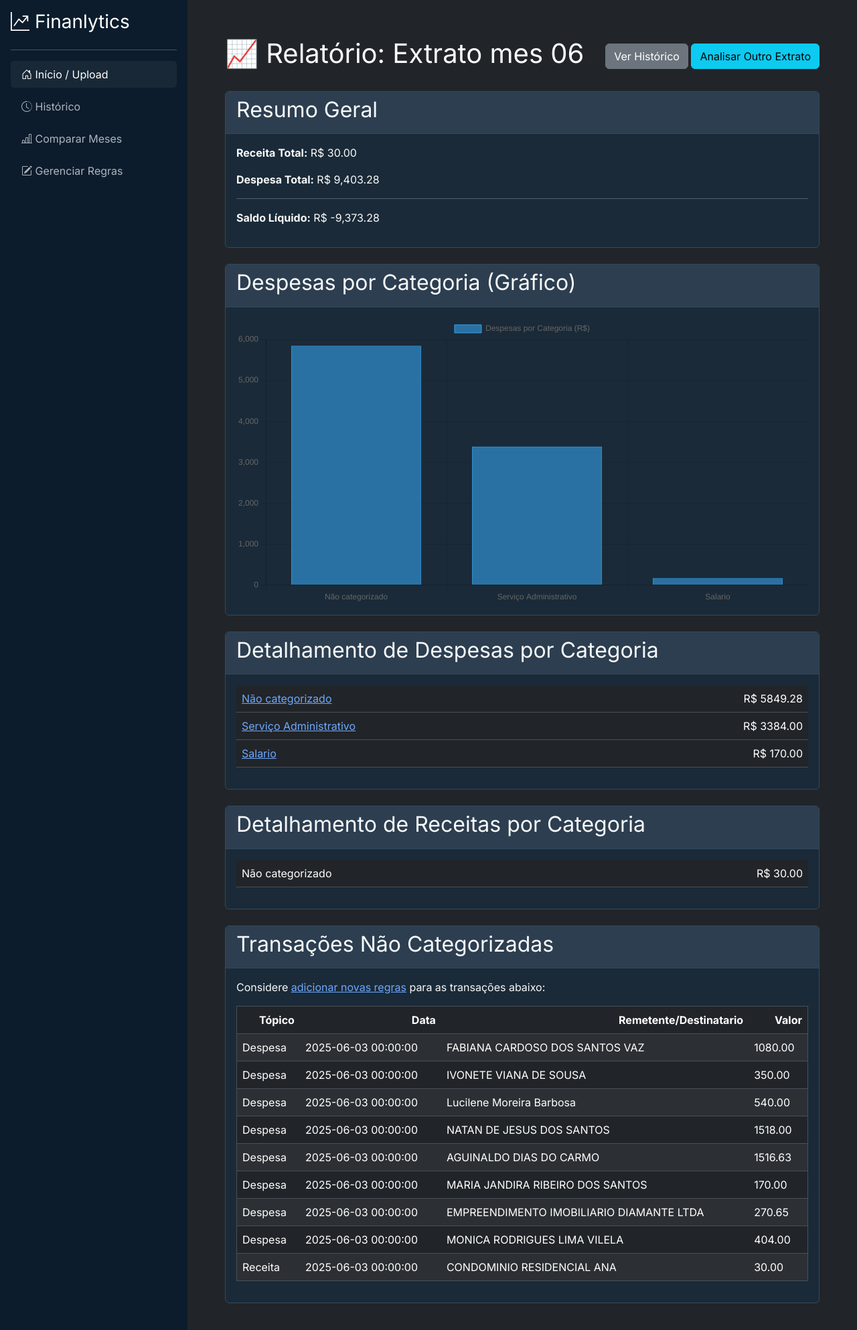
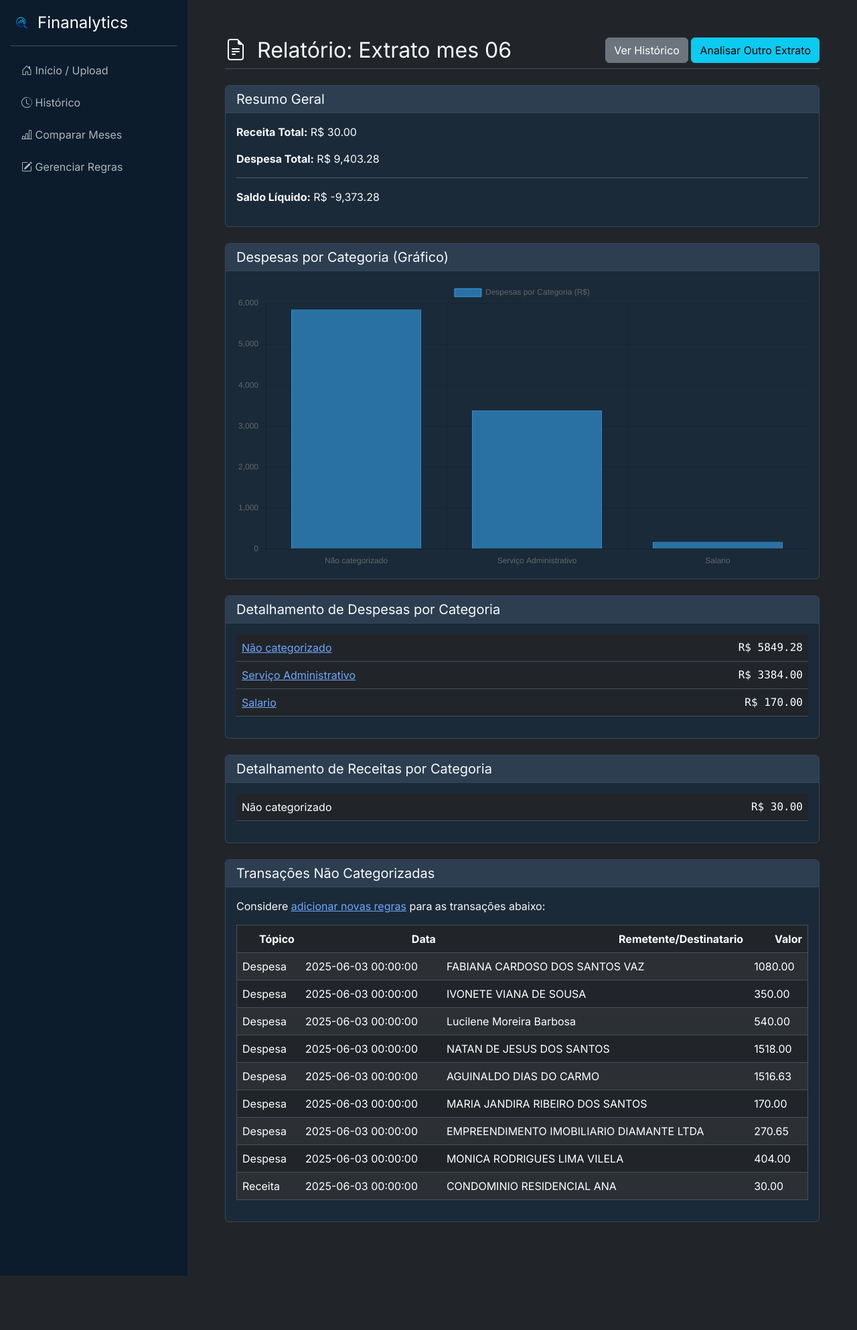
Before and after one commit to ArturCangussu/Finalytics_Pessoal, a Django app: page /relatorio/1/ in a window 1280 px wide. Shown: the top 1986 px of the page at 67% size. After the commit the page ends 1905 px from the top, so only its background shows below. Run offline with Django 5.2, Linux system fonts and the light colour scheme; a user stored in the database is signed in; data comes from the database, SQL or seed files in the repository; both versions use the stored data as it was after the commit.

Commit message:
Feat: Estética e debug

```diff
--- a/analisador/templates/analisador/base.html
+++ b/analisador/templates/analisador/base.html
@@ -5,12 +5,14 @@
     <meta charset="utf-8">
     <meta name="viewport" content="width=device-width, initial-scale=1">
     <title>{% block title %}Dashboard{% endblock %} - Analisador Financeiro</title>
-            <link rel="icon" type="image/png" href="/favicon-96x96.png" sizes="96x96" />
-                <link rel="icon" type="image/svg+xml" href="/favicon.svg" />
-                <link rel="shortcut icon" href="/favicon.ico" />
-                <link rel="apple-touch-icon" sizes="180x180" href="/apple-touch-icon.png" />
-                <meta name="apple-mobile-web-app-title" content="Finanlytics" />
-                <link rel="manifest" href="/site.webmanifest" />
+            <!-- =================== FAVICON LINKS =================== -->
+<link rel="apple-touch-icon" sizes="180x180" href="{% static 'img/apple-touch-icon.png' %}">
+<link rel="icon" type="image/png" sizes="96x96" href="{% static 'img/favicon-96x96.png' %}">
+<link rel="icon" type="image/svg+xml" href="{% static 'img/favicon.svg' %}">
+<link rel="shortcut icon" href="{% static 'img/favicon.ico' %}">
+<link rel="manifest" href="{% static 'img/site.webmanifest' %}">
+<meta name="apple-mobile-web-app-title" content="Finanlytics">
+<!-- ===================================================== -->
     <link href="https://cdn.jsdelivr.net/npm/bootstrap@5.3.3/dist/css/bootstrap.min.css" rel="stylesheet">
     <link rel="stylesheet" href="https://cdn.jsdelivr.net/npm/bootstrap-icons@1.11.3/font/bootstrap-icons.min.css">
     <script src="https://cdn.jsdelivr.net/npm/chart.js"></script>
@@ -25,20 +27,32 @@
     <div class="d-flex">
         <nav class="sidebar">
             <div class="sidebar-header">
-                <h3><i class="bi bi-graph-up-arrow"></i> Finanlytics </h3>
+                <a href="{% url 'home' %}" class="d-flex align-items-center text-white text-decoration-none">
+                    <img src="{% static 'img/logo512.png' %}" alt="Finanalytics Logo" width="32" height="32" class="me-2">
+                    <span class="fs-4">Finanalytics</span>
+                </a>
             </div>
+
             <ul class="nav flex-column">
     <li class="nav-item">
-                    <a class="nav-link active" href="{% url 'home' %}"><i class="bi bi-house-door"></i> Início / Upload</a>
+        <a class="nav-link {% if active_page == 'home' %}active{% endif %}" href="{% url 'home' %}">
+            <i class="bi bi-house-door"></i> Início / Upload
+        </a>
     </li>
     <li class="nav-item">
-                    <a class="nav-link" href="{% url 'historico' %}"><i class="bi bi-clock-history"></i> Histórico</a>
+        <a class="nav-link {% if active_page == 'historico' %}active{% endif %}" href="{% url 'historico' %}">
+            <i class="bi bi-clock-history"></i> Histórico
+        </a>
     </li>
     <li class="nav-item">
-                    <a class="nav-link" href="{% url 'comparar' %}"><i class="bi bi-bar-chart-line"></i> Comparar Meses</a>
+        <a class="nav-link {% if active_page == 'comparar' %}active{% endif %}" href="{% url 'comparar' %}">
+            <i class="bi bi-bar-chart-line"></i> Comparar Meses
+        </a>
     </li>
     <li class="nav-item">
-                    <a class="nav-link" href="{% url 'gerenciar_regras' %}"><i class="bi bi-pencil-square"></i> Gerenciar Regras</a>
+        <a class="nav-link {% if active_page == 'regras' %}active{% endif %}" href="{% url 'gerenciar_regras' %}">
+            <i class="bi bi-pencil-square"></i> Gerenciar Regras
+        </a>
     </li>
 </ul>
         </nav>
--- a/analisador/templates/analisador/comparar.html
+++ b/analisador/templates/analisador/comparar.html
@@ -4,7 +4,7 @@
 
 {% block content %}
     <div class="d-flex justify-content-between align-items-center mb-4 pb-2 border-bottom">
-        <h1 class="h2">📊 Comparar Meses</h1>
+        <h1 class="h2 mb-0"><i class="bi bi-bar-chart-line me-3"></i>Comparar Meses</h1>
     </div>
 
     <div class="card shadow-sm">
--- a/analisador/templates/analisador/gerenciar_regras.html
+++ b/analisador/templates/analisador/gerenciar_regras.html
@@ -4,9 +4,10 @@
 
 {% block content %}
     <div class="d-flex justify-content-between align-items-center mb-4 pb-2 border-bottom">
-        <h1 class="h2">📋 Gerenciar Regras de Categorização</h1>
+        <h1 class="h2 mb-0"><i class="bi bi-pencil-square me-3"></i>Gerenciar Regras de Categorização</h1>
     </div>
 
+    <!-- Card para adicionar nova regra -->
     <div class="card shadow-sm mb-4">
         <div class="card-header">
             <h5 class="card-title mb-0">Adicionar Nova Regra</h5>
@@ -29,6 +30,7 @@
         </div>
     </div>
 
+    <!-- Card com a lista de regras existentes -->
     <div class="card shadow-sm">
         <div class="card-header">
             <h5 class="card-title mb-0">Regras Salvas</h5>
--- a/analisador/templates/analisador/historico.html
+++ b/analisador/templates/analisador/historico.html
@@ -4,7 +4,7 @@
 
 {% block content %}
     <div class="d-flex justify-content-between align-items-center mb-4 pb-2 border-bottom">
-        <h1 class="h2"> Histórico de Extratos</h1>
+        <h1 class="h2 mb-0"><i class="bi bi-clock-history me-3"></i>Histórico de Extratos</h1>
     </div>
 
     <div class="card shadow-sm">
@@ -23,7 +23,7 @@
                             <br>
                             <small class="text-muted">Enviado em: {{ extrato.data_upload|date:"d/m/Y \à\s H:i" }}</small>
                         </div>
-                        </li>
+                    </li>
                     {% endfor %}
                 </ul>
             {% else %}
--- a/analisador/templates/analisador/relatorio.html
+++ b/analisador/templates/analisador/relatorio.html
@@ -1,17 +1,20 @@
 {% extends 'analisador/base.html' %}
 
+{% block title %}Relatório: {{ extrato.mes_referencia }}{% endblock %}
+
 {% block content %}
-    <div class="d-flex justify-content-between align-items-center mb-4">
-        <h1>📈 Relatório: {{ extrato.mes_referencia }}</h1>
+    <div class="d-flex justify-content-between align-items-center mb-4 pb-2 border-bottom">
+        <h1 class="h2 mb-0"><i class="bi bi-file-earmark-text me-3"></i>Relatório: {{ extrato.mes_referencia }}</h1>
         <div>
             <a href="{% url 'historico' %}" class="btn btn-secondary">Ver Histórico</a>
             <a href="{% url 'home' %}" class="btn btn-info">Analisar Outro Extrato</a>
         </div>
     </div>
 
+    <!-- Resumo Geral -->
     <div class="card mb-4">
         <div class="card-header">
-            <h2>Resumo Geral</h2>
+            <h2 class="h5 mb-0">Resumo Geral</h2>
         </div>
         <div class="card-body">
             <p><strong>Receita Total:</strong> R$ {{ total_receitas }}</p>
@@ -21,26 +24,32 @@
         </div>
     </div>
 
+    <!-- Gráfico -->
     <div class="card mb-4">
         <div class="card-header">
-            <h2>Despesas por Categoria (Gráfico)</h2>
+            <h2 class="h5 mb-0">Despesas por Categoria (Gráfico)</h2>
         </div>
         <div class="card-body">
             <canvas id="graficoDespesas"></canvas>
         </div>
     </div>
 
+    <!-- Detalhamento de Despesas -->
     <div class="card mb-4">
         <div class="card-header">
-            <h2>Detalhamento de Despesas por Categoria</h2>
+            <h2 class="h5 mb-0">Detalhamento de Despesas por Categoria</h2>
         </div>
         <div class="card-body">
             <table class="table table-hover">
                 <tbody>
-                    {% for categoria, total in resumo_despesas.items %}
+                    {% for index, linha in resumo_despesas.iterrows %}
                     <tr>
-                        <td><a href="{% url 'detalhe_categoria' nome_categoria=categoria %}">{{ categoria }}</a></td>
-                        <td class="text-end">R$ {{ total|floatformat:2 }}</td>
+                        <td>
+                            <a href="{% url 'detalhe_categoria' extrato_id=extrato.id nome_categoria=linha.Subtópico %}">
+                                {{ linha.Subtópico }}
+                            </a>
+                        </td>
+                        <td class="text-end font-monospace">R$ {{ linha.Valor|floatformat:2 }}</td>
                     </tr>
                     {% endfor %}
                 </tbody>
@@ -48,17 +57,18 @@
         </div>
     </div>
 
+    <!-- Detalhamento de Receitas -->
     <div class="card mb-4">
         <div class="card-header">
-            <h2>Detalhamento de Receitas por Categoria</h2>
+            <h2 class="h5 mb-0">Detalhamento de Receitas por Categoria</h2>
         </div>
         <div class="card-body">
             <table class="table table-hover">
                 <tbody>
-                    {% for categoria, total in resumo_receitas.items %}
+                    {% for index, linha in resumo_receitas.iterrows %}
                     <tr>
-                        <td>{{ categoria }}</td>
-                        <td class="text-end">R$ {{ total|floatformat:2 }}</td>
+                        <td>{{ linha.Subtópico }}</td>
+                        <td class="text-end font-monospace">R$ {{ linha.Valor|floatformat:2 }}</td>
                     </tr>
                     {% endfor %}
                 </tbody>
@@ -66,9 +76,10 @@
         </div>
     </div>
 
+    <!-- Transações Não Categorizadas -->
     <div class="card mb-4">
         <div class="card-header">
-            <h2>Transações Não Categorizadas</h2>
+            <h2 class="h5 mb-0">Transações Não Categorizadas</h2>
         </div>
         <div class="card-body">
             <p>Considere <a href="{% url 'gerenciar_regras' %}">adicionar novas regras</a> para as transações abaixo:</p>
--- a/analisador/templates/analisador/relatorio_comparativo.html
+++ b/analisador/templates/analisador/relatorio_comparativo.html
@@ -4,7 +4,7 @@
 
 {% block content %}
     <div class="d-flex justify-content-between align-items-center mb-4 pb-2 border-bottom">
-        <h1 class="h2">📊 Relatório Comparativo de Despesas</h1>
+        <h1 class="h2 mb-0"><i class="bi bi-layout-split me-3"></i>Relatório Comparativo de Despesas</h1>
         <a href="{% url 'comparar' %}" class="btn btn-secondary">Fazer Nova Comparação</a>
     </div>
 
--- a/analisador/urls.py
+++ b/analisador/urls.py
@@ -4,7 +4,7 @@ from . import views
 urlpatterns = [
     path('', views.pagina_inicial, name='home'),
     path('regras/', views.gerenciar_regras, name='gerenciar_regras'),
-    path('categoria/<str:nome_categoria>/', views.detalhe_categoria, name='detalhe_categoria'),
+    path('relatorio/<int:extrato_id>/categoria/<str:nome_categoria>/', views.detalhe_categoria, name='detalhe_categoria'),
     path('historico/', views.historico_extratos, name='historico'),
     path('relatorio/<int:extrato_id>/', views.pagina_relatorio, name='pagina_relatorio'),
     path('comparar/', views.comparar_extratos, name='comparar'),
--- a/analisador/views.py
+++ b/analisador/views.py
@@ -1,131 +1,105 @@
 from django.shortcuts import render, redirect
 from django.contrib.auth.decorators import login_required
 from .motor_analise import processar_extrato
-from decimal import Decimal
 from .models import Regra, Transacao, Extrato
 import pandas as pd
 
 
 @login_required
 def pagina_inicial(request):
+    # Prepara o contexto para a página ativa desde o início
+    contexto = {'active_page': 'home'}
+
     if request.method == 'POST':
         arquivo_extrato = request.FILES.get('arquivo_extrato')
         mes_referencia = request.POST.get('mes_referencia')
 
         if not arquivo_extrato or not mes_referencia:
-            return render(request, 'analisador/pagina_inicial.html')
+            # Se der erro, renderiza a página de novo, mas com o contexto
+            return render(request, 'analisador/pagina_inicial.html', contexto)
 
-        # 1. Cria o objeto Extrato
         novo_extrato = Extrato.objects.create(
             usuario=request.user,
             mes_referencia=mes_referencia
         )
-
-        # 2. Chama o motor para processar e SALVAR as transações
         processar_extrato(arquivo_extrato, request.user, novo_extrato)
 
-        # 3. REDIRECIONA o usuário para a nova página de relatório
         return redirect('pagina_relatorio', extrato_id=novo_extrato.id)
 
-    return render(request, 'analisador/pagina_inicial.html')
+    # Se for GET, renderiza a página com o contexto
+    return render(request, 'analisador/pagina_inicial.html', contexto)
 
 
 @login_required
 def gerenciar_regras(request):
-    # --- LÓGICA PARA ADICIONAR NOVA REGRA (POST) ---
     if request.method == 'POST':
-
         nova_palavra = request.POST.get('palavra_chave')
         nova_categoria = request.POST.get('categoria')
 
-        # 3. Cria a nova regra no banco de dados, associada ao usuário logado
-        if nova_palavra and nova_categoria: # Garante que os campos não estão vazios
+        if nova_palavra and nova_categoria:
             Regra.objects.create(
                 usuario=request.user,
                 palavra_chave=nova_palavra,
                 categoria=nova_categoria
             )
 
-        # 4. Redireciona para a mesma página (para mostrar a lista atualizada)
         return redirect('gerenciar_regras')
 
     regras_do_usuario = Regra.objects.filter(usuario=request.user)
     contexto = {
-        'regras': regras_do_usuario
+        'regras': regras_do_usuario,
+        'active_page': 'regras' # Garante que o valor correto é 'regras'
     }
     return render(request, 'analisador/gerenciar_regras.html', contexto)
 
+
 @login_required
-def detalhe_categoria(request, nome_categoria):
-    # 1. Busca no BANCO DE DADOS as transações do usuário para a categoria específica
+def detalhe_categoria(request, extrato_id, nome_categoria):
+    extrato = Extrato.objects.get(id=extrato_id, usuario=request.user)
     transacoes = Transacao.objects.filter(
+        extrato_id=extrato_id,
         usuario=request.user,
         subtopico=nome_categoria
-    ).order_by('data') # Ordena por data
+    ).order_by('data')
 
-    # 2. Prepara o contexto para enviar os dados para o template
     contexto = {
+        'extrato': extrato,
         'nome_categoria': nome_categoria,
         'transacoes': transacoes
     }
+    return render(request, 'analisador/detalhe_categoria.html', contexto)
 
-    # 3. Renderiza a nova página de detalhes
-    return render(request, 'analisador/detalhe_categoria.html', contexto)
 
 @login_required
 def historico_extratos(request):
-    # Busca no banco de dados todos os Extratos que pertencem ao usuário logado
-    # e ordena pelos mais recentes primeiro
     extratos = Extrato.objects.filter(usuario=request.user).order_by('-data_upload')
-
     contexto = {
-        'extratos': extratos
+        'extratos': extratos,
+        'active_page': 'historico'
     }
     return render(request, 'analisador/historico.html', contexto)
 
 
-# Adicione esta nova função em analisador/views.py
-
-# Dentro de analisador/views.py
-
 @login_required
 def pagina_relatorio(request, extrato_id):
-    # 1. Busca os dados do banco de dados
     extrato = Extrato.objects.get(id=extrato_id, usuario=request.user)
     transacoes = Transacao.objects.filter(extrato=extrato)
 
-    # Se não houver transações para este extrato, renderiza o relatório com dados vazios
     if not transacoes.exists():
         contexto = {
-            'extrato': extrato,
-            'total_receitas': '0,00',
-            'total_despesas': '0,00',
-            'saldo_liquido': '0,00',
-            'resumo_despesas': None,
-            'resumo_receitas': None,
-            'nao_categorizadas': pd.DataFrame().to_html(),
-            'labels_grafico': [],
-            'dados_grafico': [],
+            'extrato': extrato, 'total_receitas': '0,00', 'total_despesas': '0,00',
+            'saldo_liquido': '0,00', 'resumo_despesas': None, 'resumo_receitas': None,
+            'nao_categorizadas': pd.DataFrame().to_html(), 'labels_grafico': [], 'dados_grafico': [],
         }
         return render(request, 'analisador/relatorio.html', contexto)
 
-    # 2. Converte para DataFrame do Pandas
     df = pd.DataFrame(list(transacoes.values('data', 'descricao', 'valor', 'topico', 'subtopico')))
+    df['valor'] = pd.to_numeric(df['valor'], errors='coerce').fillna(0)
+    df = df.rename(columns={
+        'subtopico': 'Subtópico', 'valor': 'Valor', 'topico': 'Tópico',
+        'descricao': 'Remetente/Destinatario', 'data': 'Data',
+    })
 
-    # --- CORREÇÃO PRINCIPAL AQUI ---
-    # O banco de dados retorna nomes de coluna em minúsculo ('subtopico', 'valor').
-    # O resto do nosso código espera os nomes com letra maiúscula ('Subtópico', 'Valor').
-    # Esta linha padroniza os nomes para o formato que o resto do código precisa.
-    df = df.rename(columns={
-        'subtopico': 'Subtópico',
-        'valor': 'Valor',
-        'topico': 'Tópico',
-        'descricao': 'Remetente/Destinatario',
-        'data': 'Data',
-    })
-    # --- FIM DA CORREÇÃO ---
-
-    # 3. Lógica de cálculo (agora funciona, pois os nomes das colunas estão corretos)
     df_receitas = df[df['Tópico'] == 'Receita']
     df_despesas = df[df['Tópico'] == 'Despesa']
 
@@ -133,27 +107,23 @@ def pagina_relatorio(request, extrato_id):
     total_d = df_despesas['Valor'].sum()
     saldo_l = total_r - total_d
 
-    resumo_d = df_despesas.groupby('Subtópico')['Valor'].sum().sort_values(ascending=False)
-    resumo_r = df_receitas.groupby('Subtópico')['Valor'].sum().sort_values(ascending=False)
+    resumo_d_series = df_despesas.groupby('Subtópico')['Valor'].sum().sort_values(ascending=False)
+    resumo_d = resumo_d_series.reset_index()
+
+    resumo_r_series = df_receitas.groupby('Subtópico')['Valor'].sum().sort_values(ascending=False)
+    resumo_r = resumo_r_series.reset_index()
 
     nao_cat_df = df[df['Subtópico'] == 'Não categorizado']
     colunas_desejadas = ['Tópico', 'Data', 'Remetente/Destinatario', 'Valor']
 
-    # Garante que nao_cat não dê erro se estiver vazio
     if nao_cat_df.empty:
         nao_cat = pd.DataFrame(columns=colunas_desejadas)
     else:
         nao_cat = nao_cat_df[colunas_desejadas]
 
-    # 4. Preparação de dados para o gráfico
-    labels_grafico = list(resumo_d.index)
-    dados_grafico = [float(valor) for valor in resumo_d.abs().values]
+    labels_grafico = list(resumo_d_series.index)
+    dados_grafico = [float(valor) for valor in resumo_d_series.abs().values]
 
-    print("--- DADOS PARA O GRÁFICO ---")
-    print("Labels:", labels_grafico)
-    print("Dados:", dados_grafico)
-    print("Tipo do primeiro item de dados:", type(dados_grafico[0]) if dados_grafico else "Lista de dados vazia")
-    print("----------------------------")
     contexto = {
         'extrato': extrato,
         'total_receitas': f'{total_r:,.2f}',
@@ -166,29 +136,23 @@ def pagina_relatorio(request, extrato_id):
         'dados_grafico': dados_grafico,
     }
 
-    # 6. Renderização da página
     return render(request, 'analisador/relatorio.html', contexto)
+
 
 @login_required
 def comparar_extratos(request):
-    # Lógica para quando o usuário envia o formulário (POST)
     if request.method == 'POST':
         ids_selecionados = request.POST.getlist('extratos_selecionados')
 
-        # Garante que pelo menos 2 extratos foram selecionados
         if len(ids_selecionados) < 2:
-            # (No futuro, podemos adicionar uma mensagem de erro aqui)
             return redirect('comparar')
 
         transacoes_selecionadas = Transacao.objects.filter(extrato_id__in=ids_selecionados, usuario=request.user)
         df_transacoes = pd.DataFrame(list(transacoes_selecionadas.values('extrato__mes_referencia', 'subtopico', 'valor', 'topico')))
 
         df_transacoes = df_transacoes.rename(columns={'extrato__mes_referencia': 'mes_referencia'})
-
-        # Apenas despesas
         df_despesas = df_transacoes[df_transacoes['topico'] == 'Despesa']
 
-        # Se não houver despesas, cria uma tabela vazia para evitar erros
         if df_despesas.empty:
             tabela_comparativa = pd.DataFrame()
         else:
@@ -198,11 +162,8 @@ def comparar_extratos(request):
                 values='valor',
                 aggfunc='sum'
             ).fillna(0)
-
-            # Renomeia os eixos da tabela
             tabela_comparativa = tabela_comparativa.rename_axis(index='Categoria', columns=None)
 
-# Converte para float e DEPOIS formata para HTML
         tabela_html_formatada = tabela_comparativa.astype(float).to_html(
             classes='table table-striped',
             float_format=lambda x: f'R$ {x:,.2f}'
@@ -214,9 +175,9 @@ def comparar_extratos(request):
 
         return render(request, 'analisador/relatorio_comparativo.html', contexto)
 
-    # Lógica para quando o usuário apenas visita a página (GET)
     extratos = Extrato.objects.filter(usuario=request.user).order_by('-data_upload')
     contexto = {
-        'extratos': extratos
+        'extratos': extratos,
+        'active_page': 'comparar'
     }
     return render(request, 'analisador/comparar.html', contexto)
```
Also changed, not shown: analisador/templates/analisador/detalhe_categoria.html (+20 -3 lines), analisador/templates/analisador/pagina_inicial.html (+12 -3 lines), db.sqlite3, static/img/Logo.png (renamed from Logo.png), static/img/apple-touch-icon.png (renamed from apple-touch-icon.png), static/img/favicon-96x96.png (renamed from favicon-96x96.png), static/img/favicon.ico (renamed from favicon.ico), static/img/favicon.svg (renamed from favicon.svg), static/img/logo512.png (added), static/img/site.webmanifest (renamed from site.webmanifest), static/img/web-app-manifest-192x192.png (renamed from web-app-manifest-192x192.png), static/img/web-app-manifest-512x512.png (renamed from web-app-manifest-512x512.png). Lines whose indentation alone changed are shown as unchanged.
